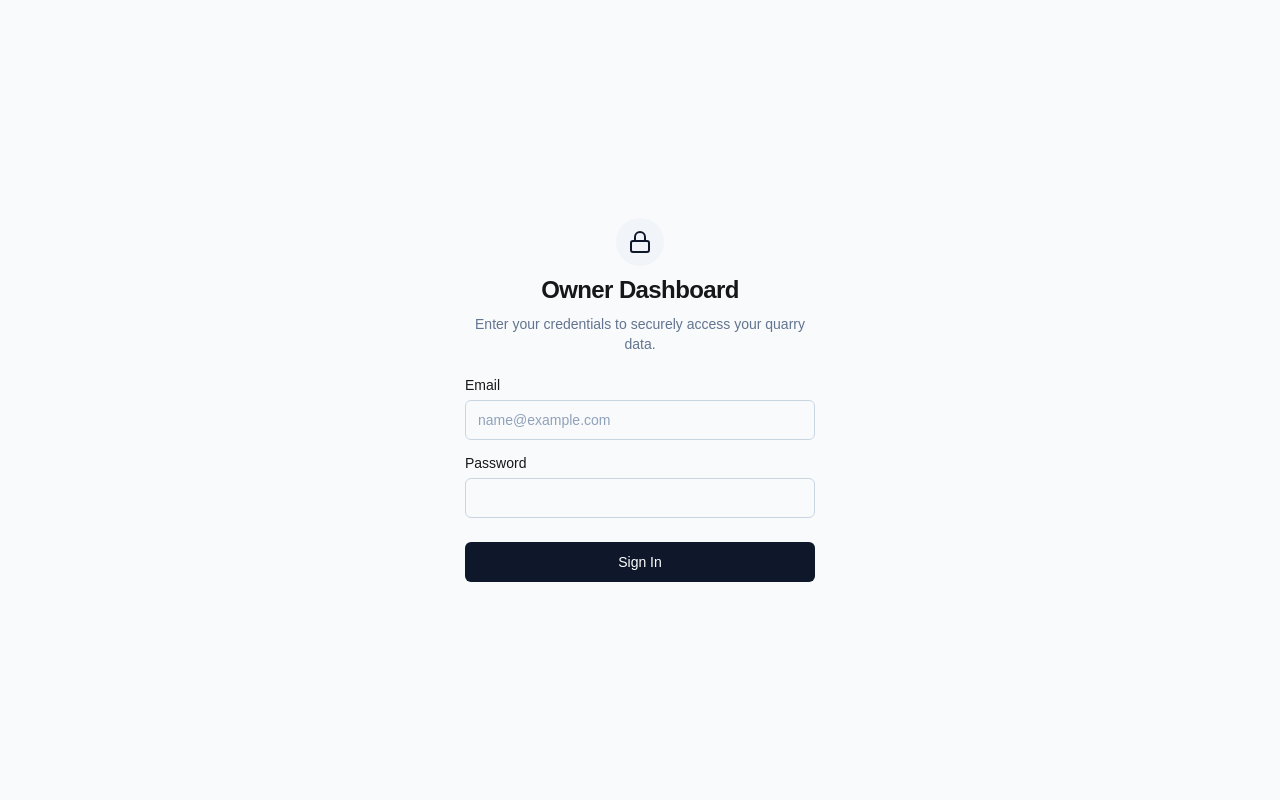
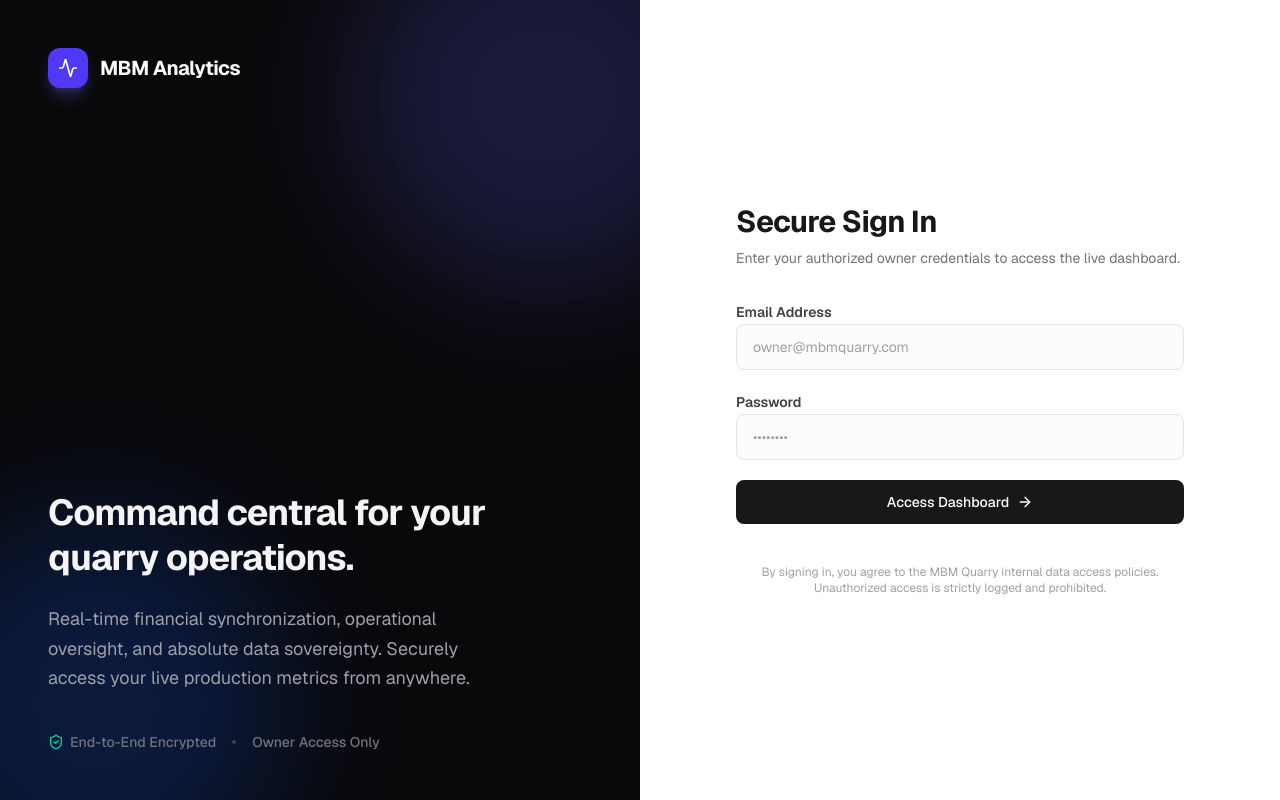
Before and after one commit to judahwilson-v/MBM-Owner-Dashboard, a Next.js app: page /login in a window 1280 px wide. Built offline with nearby package versions, Linux system fonts and the light colour scheme; no server answers.

Commit message:
style: overhaul login page to premium SaaS split-screen aesthetic

```diff
--- a/src/app/login/page.tsx
+++ b/src/app/login/page.tsx
@@ -1,5 +1,5 @@
 import { login } from './actions'
-import { Lock } from 'lucide-react'
+import { Activity, ShieldCheck, ArrowRight } from 'lucide-react'
 
 export default function LoginPage({
   searchParams,
@@ -7,44 +7,79 @@ export default function LoginPage({
   searchParams: { error?: string }
 }) {
   return (
-    <div className="flex h-screen w-screen flex-col items-center justify-center bg-slate-50">
-      <div className="mx-auto flex w-full flex-col justify-center space-y-6 sm:w-[350px]">
-        <div className="flex flex-col space-y-2 text-center">
-          <div className="mx-auto flex h-12 w-12 items-center justify-center rounded-full bg-slate-100 mb-2">
-            <Lock className="h-6 w-6 text-slate-900" />
+    <div className="flex min-h-screen w-full bg-white font-sans selection:bg-indigo-100 selection:text-indigo-900">
+
+      {/* Left Panel: Branding / Visual (Hidden on mobile) */}
+      <div className="relative hidden w-1/2 flex-col justify-between bg-zinc-950 p-12 text-white lg:flex overflow-hidden">
+        {/* Subtle background glow effect */}
+        <div className="absolute -top-24 -right-24 h-96 w-96 rounded-full bg-indigo-500/20 blur-3xl" />
+        <div className="absolute -bottom-24 -left-24 h-96 w-96 rounded-full bg-blue-600/20 blur-3xl" />
+
+        <div className="relative z-10 flex items-center gap-3">
+          <div className="flex h-10 w-10 items-center justify-center rounded-xl bg-indigo-600 shadow-lg shadow-indigo-500/30">
+            <Activity className="h-5 w-5 text-white" />
           </div>
-          <h1 className="text-2xl font-semibold tracking-tight">Owner Dashboard</h1>
-          <p className="text-sm text-slate-500">
-            Enter your credentials to securely access your quarry data.
+          <span className="text-xl font-bold tracking-tight text-zinc-50">MBM Analytics</span>
+        </div>
+
+        <div className="relative z-10 max-w-md">
+          <h2 className="text-3xl font-bold tracking-tight text-zinc-100 sm:text-4xl mb-6 leading-tight">
+            Command central for your quarry operations.
+          </h2>
+          <p className="text-lg text-zinc-400 leading-relaxed">
+            Real-time financial synchronization, operational oversight, and absolute data sovereignty. Securely access your live production metrics from anywhere.
+          </p>
+
+          <div className="mt-10 flex items-center gap-4 text-sm font-medium text-zinc-500">
+            <div className="flex items-center gap-1.5">
+              <ShieldCheck className="h-4 w-4 text-emerald-400" />
+              <span>End-to-End Encrypted</span>
+            </div>
+            <div className="h-1 w-1 rounded-full bg-zinc-700" />
+            <span>Owner Access Only</span>
+          </div>
+        </div>
+      </div>
+
+      {/* Right Panel: Login Form */}
+      <div className="flex w-full flex-col justify-center px-4 sm:px-6 lg:w-1/2 lg:px-16 xl:px-24 bg-white relative">
+        <div className="mx-auto w-full max-w-sm sm:max-w-md">
+
+          {/* Mobile Header (Only visible on small screens) */}
+          <div className="mb-10 flex items-center gap-3 lg:hidden">
+            <div className="flex h-10 w-10 items-center justify-center rounded-xl bg-indigo-600 shadow-lg shadow-indigo-500/30">
+              <Activity className="h-5 w-5 text-white" />
+            </div>
+            <span className="text-xl font-bold tracking-tight text-zinc-900">MBM Analytics</span>
+          </div>
+
+          <div className="mb-8">
+            <h1 className="text-2xl font-bold tracking-tight text-zinc-900 sm:text-3xl">Secure Sign In</h1>
+            <p className="mt-2 text-sm text-zinc-500">
+              Enter your authorized owner credentials to access the live dashboard.
             </p>
           </div>
-        <div className="grid gap-6">
-          <form action={login}>
-            <div className="grid gap-4">
-              <div className="grid gap-2">
-                <label
-                  className="text-sm font-medium leading-none peer-disabled:cursor-not-allowed peer-disabled:opacity-70"
-                  htmlFor="email"
-                >
-                  Email
+
+          <form action={login} className="space-y-5">
+            <div className="space-y-1.5">
+              <label className="text-sm font-semibold text-zinc-700" htmlFor="email">
+                Email Address
               </label>
               <input
                 id="email"
                 name="email"
-                  placeholder="name@example.com"
+                placeholder="owner@mbmquarry.com"
                 type="email"
                 autoCapitalize="none"
                 autoComplete="email"
                 autoCorrect="off"
                 required
-                  className="flex h-10 w-full rounded-md border border-slate-300 bg-transparent px-3 py-2 text-sm placeholder:text-slate-400 focus:outline-none focus:ring-2 focus:ring-slate-400 focus:border-transparent"
+                className="block w-full rounded-lg border border-zinc-200 bg-zinc-50/50 px-4 py-3 text-sm text-zinc-900 transition-colors placeholder:text-zinc-400 focus:border-indigo-500 focus:bg-white focus:outline-none focus:ring-4 focus:ring-indigo-500/10"
               />
             </div>
-              <div className="grid gap-2">
-                <label
-                  className="text-sm font-medium leading-none peer-disabled:cursor-not-allowed peer-disabled:opacity-70"
-                  htmlFor="password"
-                >
+
+            <div className="space-y-1.5">
+              <label className="text-sm font-semibold text-zinc-700" htmlFor="password">
                 Password
               </label>
               <input
@@ -52,24 +87,39 @@ export default function LoginPage({
                 name="password"
                 type="password"
                 required
-                  className="flex h-10 w-full rounded-md border border-slate-300 bg-transparent px-3 py-2 text-sm placeholder:text-slate-400 focus:outline-none focus:ring-2 focus:ring-slate-400 focus:border-transparent"
+                className="block w-full rounded-lg border border-zinc-200 bg-zinc-50/50 px-4 py-3 text-sm text-zinc-900 transition-colors placeholder:text-zinc-400 focus:border-indigo-500 focus:bg-white focus:outline-none focus:ring-4 focus:ring-indigo-500/10"
+                placeholder="••••••••"
               />
             </div>
 
             {searchParams?.error && (
-                <div className="p-3 bg-red-50 border border-red-200 text-red-600 rounded-md text-sm">
-                  {searchParams.error}
+              <div className="rounded-lg bg-rose-50 p-4 border border-rose-100">
+                <div className="flex">
+                  <div className="ml-3">
+                    <h3 className="text-sm font-medium text-rose-800">Authentication Failed</h3>
+                    <div className="mt-1 text-sm text-rose-700">{searchParams.error}</div>
+                  </div>
+                </div>
               </div>
             )}
 
             <button
               type="submit"
-                className="inline-flex items-center justify-center rounded-md text-sm font-medium transition-colors focus-visible:outline-none focus-visible:ring-2 focus-visible:ring-slate-400 disabled:opacity-50 disabled:pointer-events-none bg-slate-900 text-white hover:bg-slate-800 h-10 py-2 px-4 w-full mt-2"
+              className="group relative flex w-full items-center justify-center overflow-hidden rounded-lg bg-zinc-900 px-4 py-3 text-sm font-medium text-white transition-all hover:bg-zinc-800 hover:shadow-md hover:shadow-zinc-900/20 active:scale-[0.98]"
             >
-                Sign In
+              <span className="relative z-10 flex items-center gap-2">
+                Access Dashboard
+                <ArrowRight className="h-4 w-4 transition-transform group-hover:translate-x-1" />
+              </span>
             </button>
+          </form>
+
+          <div className="mt-10 text-center">
+            <p className="text-xs text-zinc-400">
+              By signing in, you agree to the MBM Quarry internal data access policies. <br/> Unauthorized access is strictly logged and prohibited.
+            </p>
           </div>
-          </form>
+
         </div>
       </div>
     </div>
```
Lines whose indentation alone changed are shown as unchanged.
